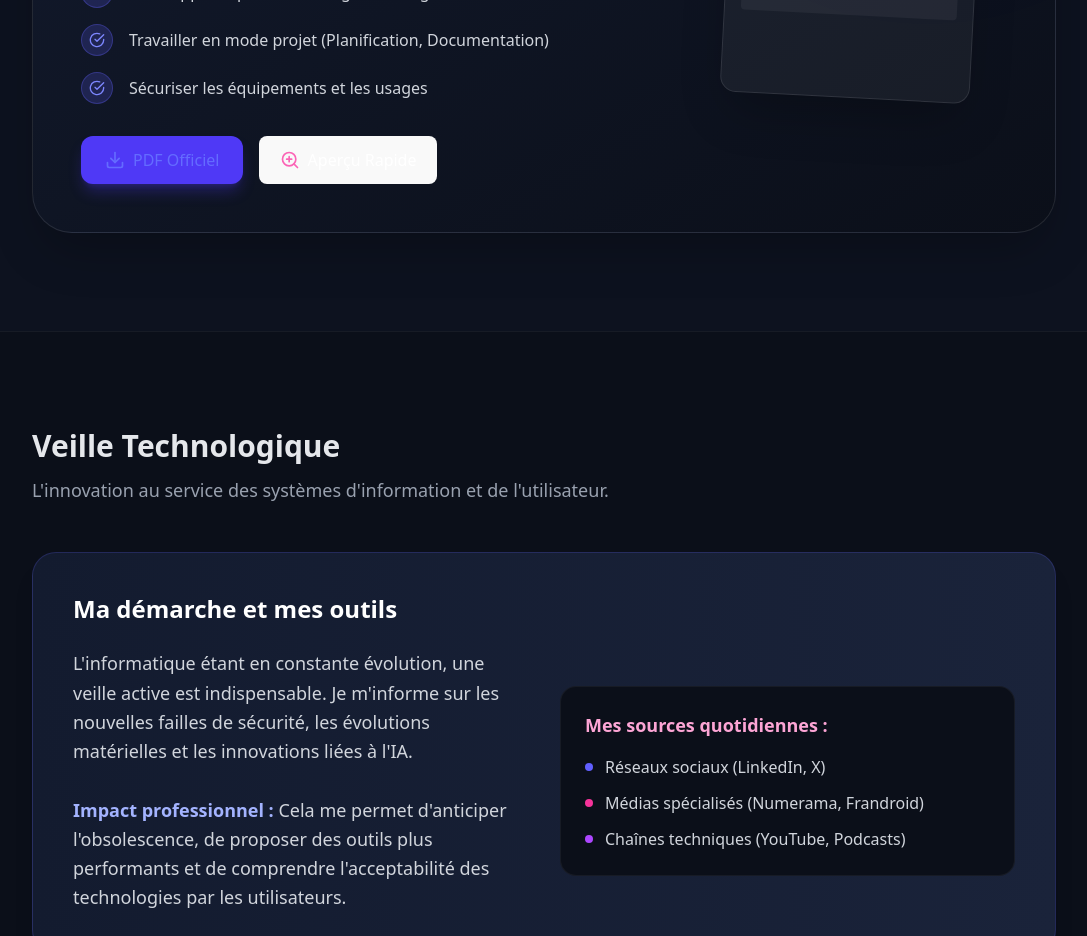
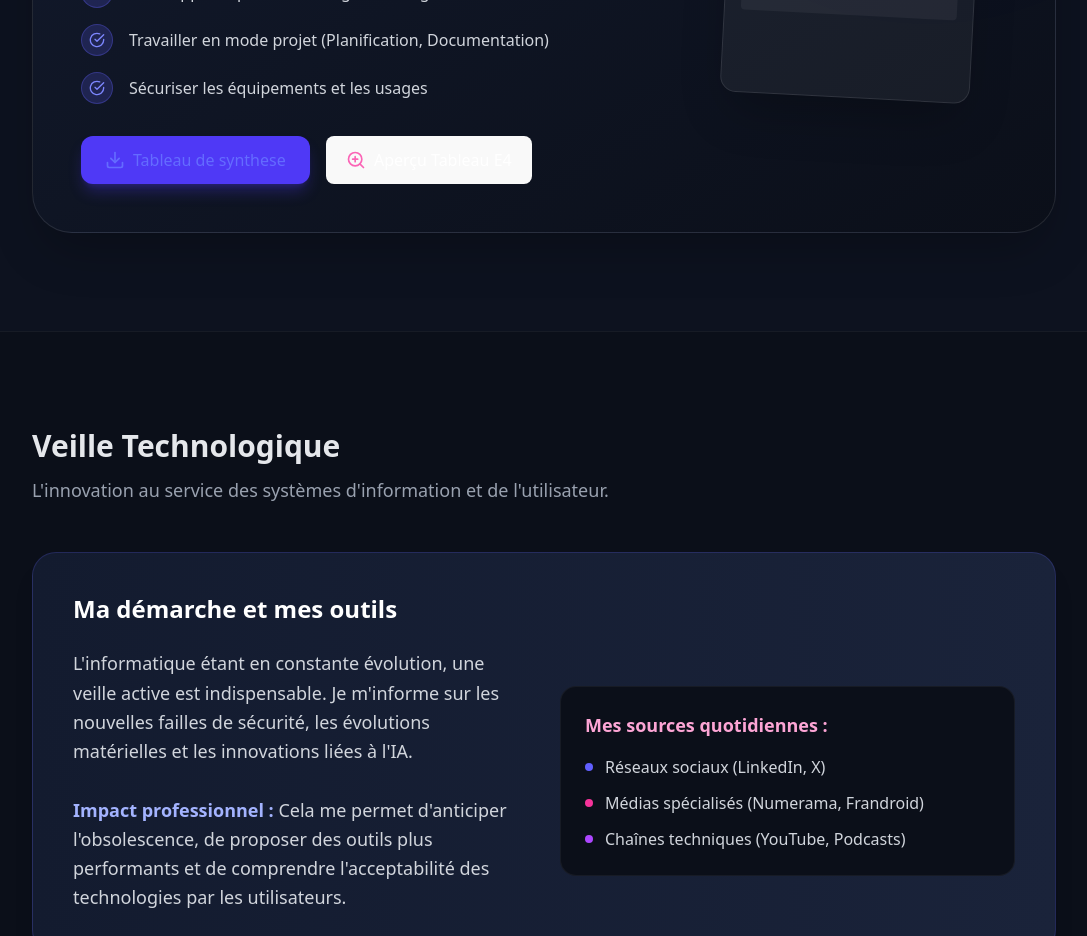
Before and after one commit to maminiainarxft/portfolio-maminiaina, a React (Vite) app: page / in a window 1280 px wide. Shown: the part 4980-5916 px from the top of the page, without its empty margins (96-1183 px from the left). Built offline with nearby package versions, Linux system fonts and the light colour scheme.

Commit message:
synthese

```diff
--- a/src/App.jsx
+++ b/src/App.jsx
@@ -531,10 +531,11 @@ export default function Portfolio() {
 
                 <div className="flex flex-wrap gap-4">
                   <a href="/Tableau de synthese E4.pdf" download className="inline-flex items-center gap-2 px-6 py-3 rounded-xl bg-indigo-600 hover:bg-indigo-500 text-white font-bold shadow-lg shadow-indigo-600/30 hover:shadow-indigo-600/50 hover:-translate-y-1 transition-all">
-                    <FiDownload className="text-xl" /> PDF Officiel
+                    <FiDownload className="text-xl" /> Tableau de synthese
                   </a>
-                  <button onClick={() => setZoomedImage('/apercu_e4.jpg')} className="inline-flex items-center gap-2 px-6 py-3 rounded-xl bg-white/5 hover:bg-white/10 text-white font-medium border border-white/10 hover:-translate-y-1 transition-all">
-                    <FiZoomIn className="text-xl text-pink-400" /> Aperçu Rapide
+                 {/* Bouton Aperçu PDF */}
+                  <button onClick={() => setZoomedImage('/Tableau de synthese E4.pdf')} className="inline-flex items-center gap-2 px-6 py-3 rounded-xl bg-white/5 hover:bg-white/10 text-white font-medium border border-white/10 hover:-translate-y-1 transition-all">
+                    <FiZoomIn className="text-xl text-pink-400" /> Aperçu Tableau E4
                   </button>
                 </div>
               </div>
```
Also changed, not shown: 1 other file (tests, documents, lock files or other folders).
